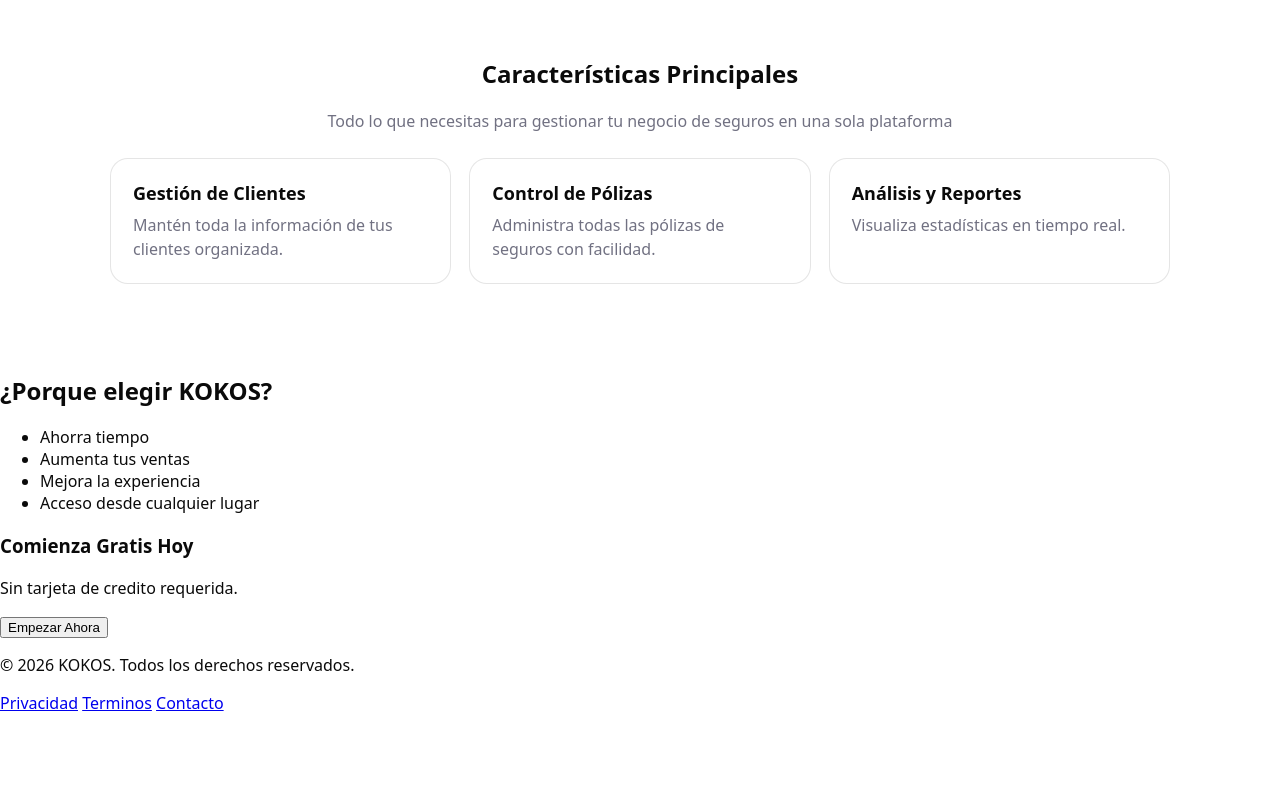
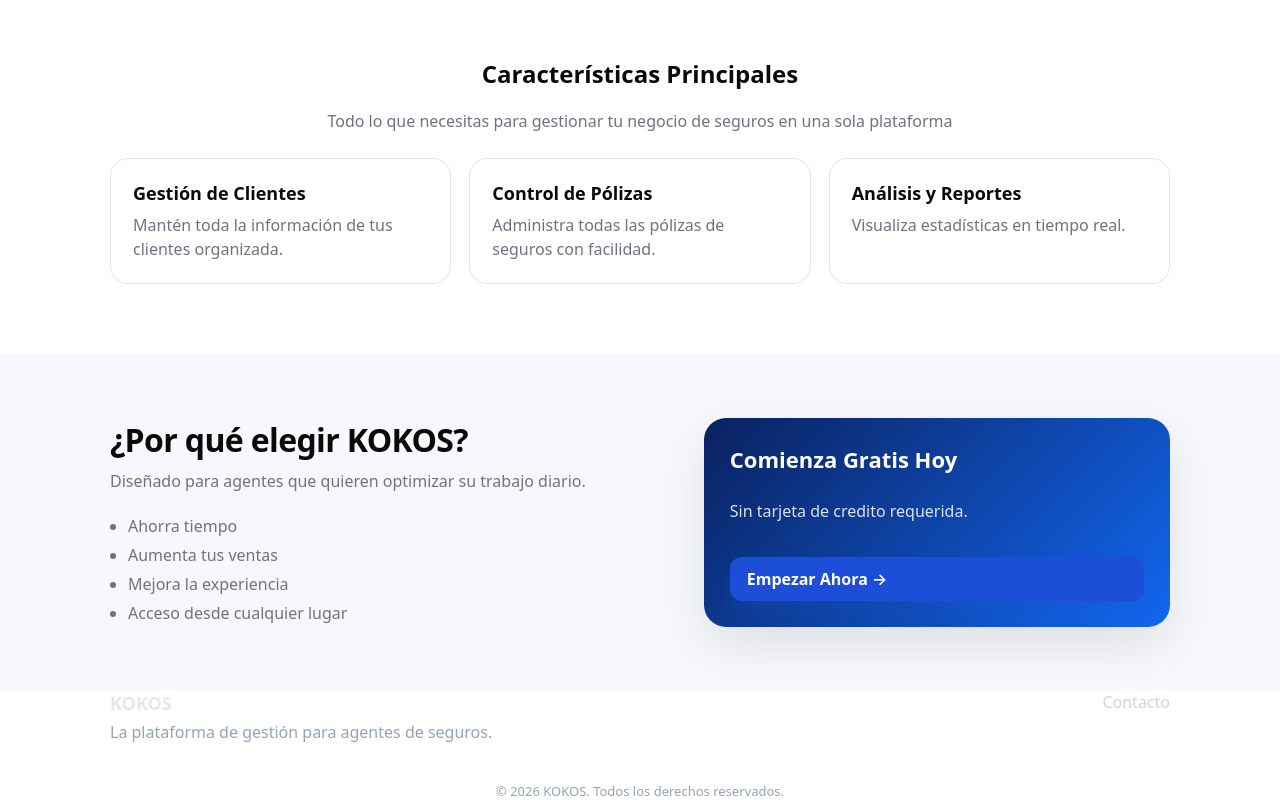
Before and after one commit to Jairo292/KOKOS_COMPANY, a plain HTML site: page frontEnd/html/index.html in a window 1280 px wide. Shown: the part 579-1379 px from the top of the page. Before the commit the page ends 1293 px from the top, so only its background shows below. Drawn offline with Linux system fonts and the light colour scheme.

Commit message:
Landing page css
Colores, cards, y layout terminado, agrega footer

```diff
--- a/frontEnd/css/estilo.css
+++ b/frontEnd/css/estilo.css
@@ -241,10 +241,110 @@
 .card h3{ margin: 0 0 8px; font-size: 18px; }
 .card p{ margin: 0; color: var(--muted); line-height: 1.5; }
 
+.porque
+{
+  padding: 64px 0;
+  background: #f7f8fb;
+}
+
+.porque-grid{
+  display: grid;
+  grid-template-columns: 1.1fr .9fr;
+  gap: 24px;
+  align-items: stretch;
+}
+
+.porque-head h2{
+  margin: 0 0 8px;
+  font-size: 32px;
+  letter-spacing: -0.02em;
+}
+.porque-head p{
+  margin: 0;
+  color: var(--muted);
+  line-height: 1.6;
+}
+
+.porque-list{
+  margin: 18px 0 0;
+  padding-left: 18px;
+  color: var(--muted);
+  line-height: 1.8;
+}
+
+.cta-card{
+  background: linear-gradient(135deg, #0a215f, #1267f0);
+  color: #fff;
+  border-radius: 22px;
+  padding: 26px;
+  box-shadow: var(--shadow);
+  display: flex;
+  flex-direction: column;
+  justify-content: space-between;
+}
+.cta-card h3{
+  margin: 0 0 8px;
+  font-size: 22px;
+}
+.cta-card p{
+  margin: 0 0 18px;
+  color: rgba(255,255,255,.85);
+}
+
+.footer{
+  background: #0b1220;
+  color: #cbd5e1;
+  padding: 48px 0 20px;
+}
+
+.footer-grid{
+  display:flex;
+  justify-content: space-between;
+  gap: 24px;
+  align-items:flex-start;
+}
+
+.footer-brand{
+  font-weight: 800;
+  font-size: 18px;
+  margin: 0 0 6px;
+  color: #e2e8f0;
+}
+.footer-text{
+  margin: 0;
+  color: #94a3b8;
+}
+
+.footer-links{
+  display:flex;
+  gap: 18px;
+}
+.footer-links a{
+  color: #cbd5e1;
+  text-decoration:none;
+}
+.footer-links a:hover{
+  color: #ffffff;
+}
+
+.footer-bottom{
+  margin-top: 24px;
+  padding-top: 14px;
+  border-top: 1px solid rgba(255,255,255,.08);
+  text-align: center;
+  font-size: 13px;
+  color: #94a3b8;
+}
 
 @media (max-width: 980px){
-  .hero-grid{ grid-template-columns: 1fr; }
-  .hero-title{ font-size: 42px; }
+  .header2{ grid-template-columns: 1fr; }
+  .parrafo-title{ font-size: 42px; }
   .feature-grid{ grid-template-columns: 1fr; }
-  .hero-metrics{ gap:18px; flex-wrap:wrap; }
+  .header2stats{ gap:18px; flex-wrap:wrap; }
+   .porque-grid{
+    grid-template-columns: 1fr;
+  }
+  .footer-grid{
+    flex-direction: column;
+  }
 }
--- a/frontEnd/html/index.html
+++ b/frontEnd/html/index.html
@@ -100,32 +100,42 @@
     </div>
   </section>
 
-<section>
-    <header>
-        <h2>¿Porque elegir KOKOS?</h2>
-    </header>
-    <ul>
+<section class="porque">
+     <div class="container porque-grid">
+
+    <div class="porque-izq">
+     <header class="porque-head">
+        <h2>¿Por qué elegir KOKOS?</h2>
+        <p>Diseñado para agentes que quieren optimizar su trabajo diario.</p>
+      </header>
+    <ul class="porque-list">
         <li>Ahorra tiempo</li>
         <li>Aumenta tus ventas</li>
         <li>Mejora la experiencia</li>
         <li>Acceso desde cualquier lugar</li>
     </ul>
-    <aside>
+    </div>
+    <aside class="cta-card">
         <h3>Comienza Gratis Hoy</h3>
         <p>Sin tarjeta de credito requerida.</p>
-        <button>Empezar Ahora</button>
+           <a class="btn btn-primary" href="#comenzar">Empezar Ahora →</a>
     </aside>
+     </div>
 </section>
 
     </main>
-    <footer>
-    <p>© 2026 KOKOS. Todos los derechos reservados.</p>
-
-    <nav>
-        <a href="#">Privacidad</a>
-        <a href="#">Terminos</a>
+    <footer class="foooter">
+   <div class="container footer-grid">
+    <div>
+      <p class="footer-brand">KOKOS</p>
+      <p class="footer-text">La plataforma de gestión para agentes de seguros.</p>
+    </div>
+    <nav class="footer-links">
         <a href="#">Contacto</a>
     </nav>
+
+    </div>
+      <div class="footer-bottom"> © 2026 KOKOS. Todos los derechos reservados.  </div>
 </footer>
 
 </body>
```
